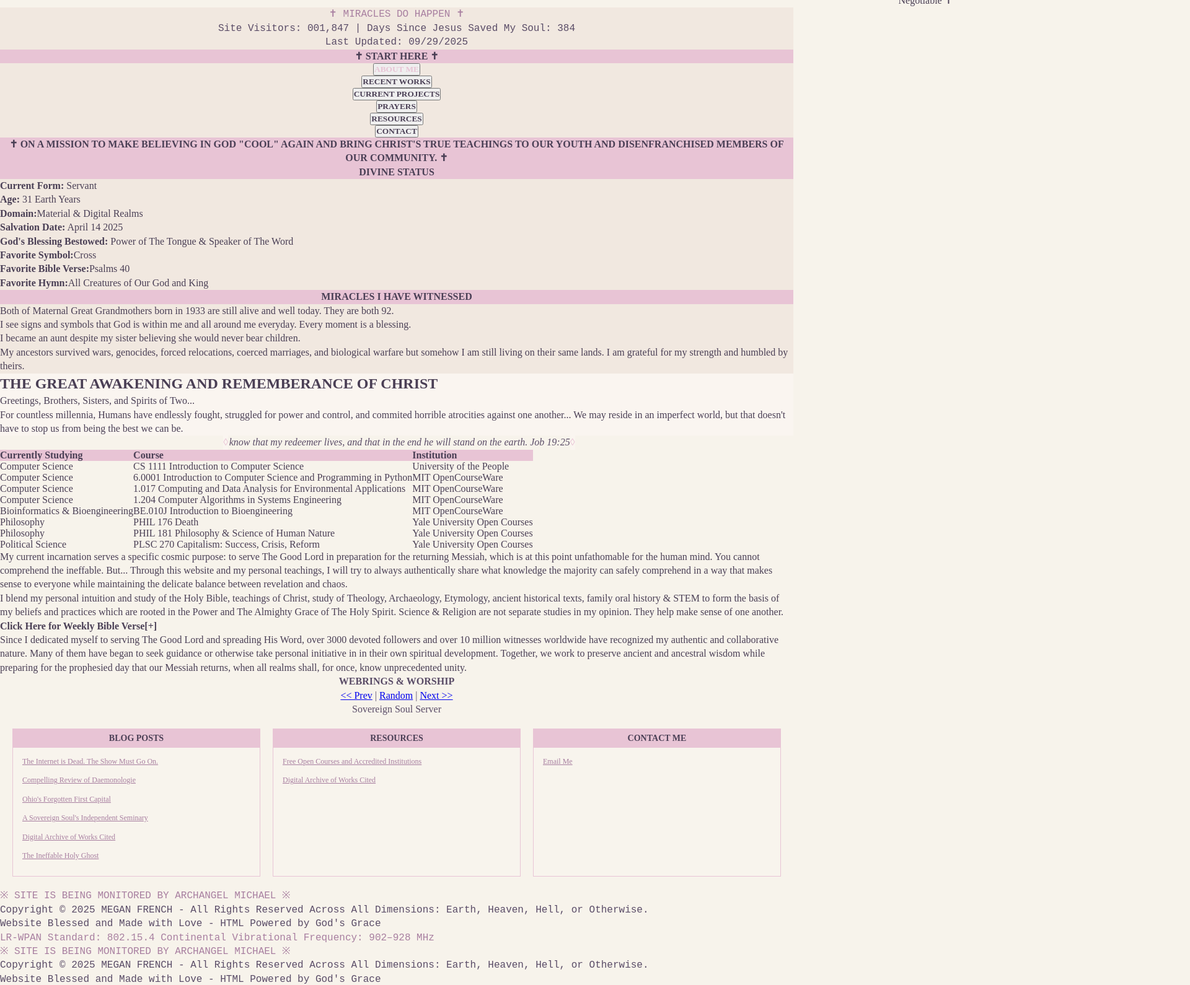
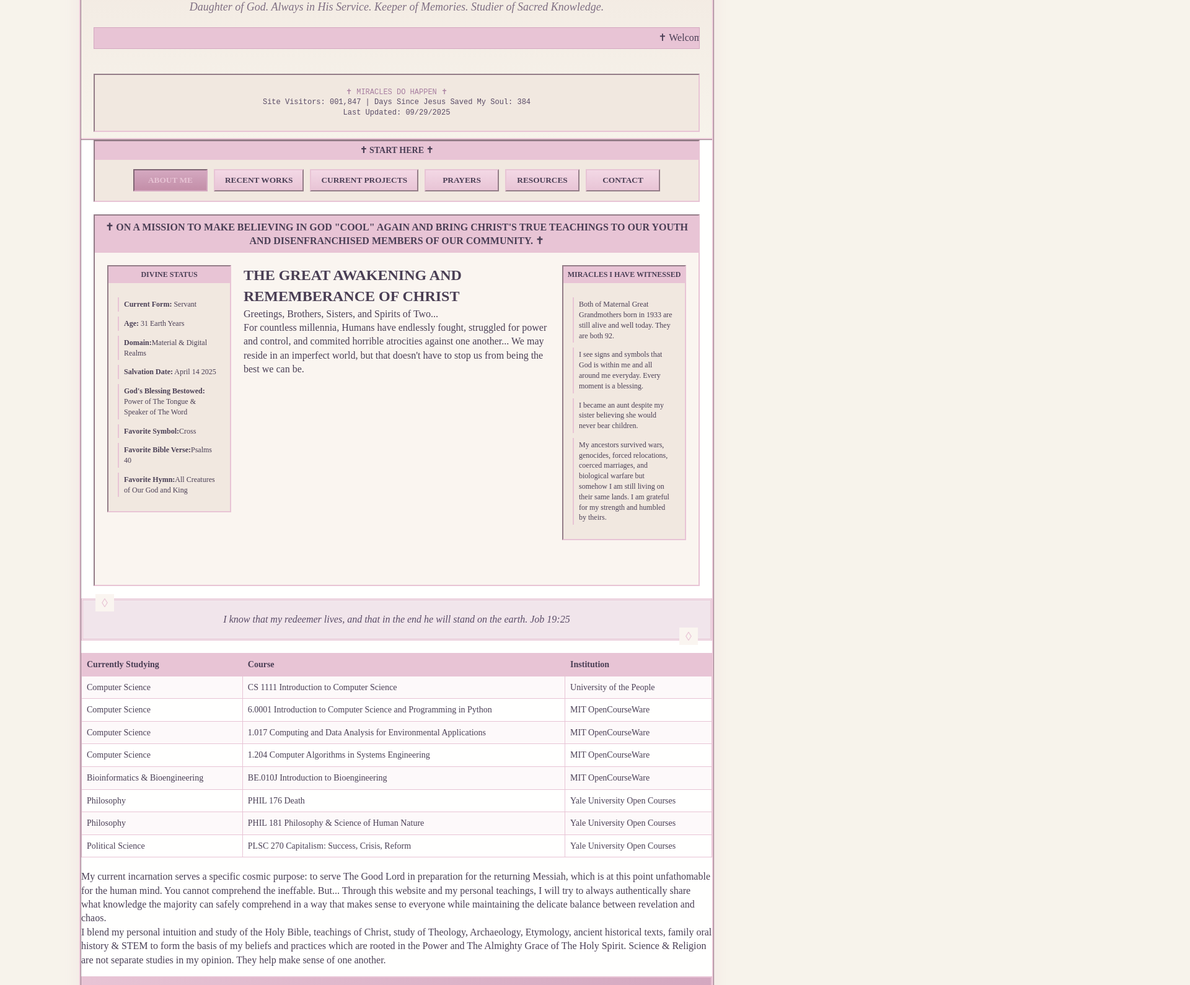
Before and after one commit to unwellbutrin/meganfrench.tech, a plain HTML site: page index.html in a window 1280 px wide. Shown: the part 122-1712 px from the top of the page at 62% size, 1920 px wide, since content can reach past the window. Drawn offline with Linux system fonts and the light colour scheme.

Commit message:
Update index.html
Starting Point... Back to drawing board.

```diff
--- a/index.html
+++ b/index.html
@@ -1,4 +1,4 @@
-t<!DOCTYPE html>
+<!DOCTYPE html>
 <html lang="en">
 <head>
   <meta charset="UTF-8" />
@@ -23,147 +23,147 @@ t<!DOCTYPE html>
       position: fixed;
       top: 0;
       left: 0;
-      width: 100 %;
-      height: 100 %;
+      width: 100%;
+      height: 100%;
       pointer-events: none;
       z-index: 1;
     }
 
     .star {
       position: absolute;
-      width: 1 px;
-      height: 1 px;
+      width: 1px;
+      height: 1px;
       background: #d8bfd8; /* pastel lilac */
       animation: twinkle 3s infinite;
     }
 
-    .keyframes twinkle {
-      0 %, 100 % { opacity: 0.3; }
-      50 % { opacity: 1; }
+    @keyframes twinkle {
+      0%, 100% { opacity: 0.3; }
+      50% { opacity: 1; }
     }
 
     .main-container {
       position: relative;
       z-index: 2;
-      min-height: 100 vh;
-      max-width: 1024 px;
+      min-height: 100vh;
+      max-width: 1024px;
       margin: 0 auto;
-      background: rgba (255, 255, 255, 0.95);
-      border: 3 px ridge #e8c4d5; /* pastel pink border */
-      box-shadow: 0 0 20 px rgba (232, 196, 213, 0.3);
+      background: rgba(255, 255, 255, 0.95);
+      border: 3px ridge #e8c4d5; /* pastel pink border */
+      box-shadow: 0 0 20px rgba(232, 196, 213, 0.3);
     }
 
     .header-frame {
-      background: linear-gradient (bottom, #f1e8e0, #f7f3eb);
-      border-bottom: 3 px ridge #e8c4d5;
+      background: linear-gradient(to bottom, #f1e8e0, #f7f3eb);
+      border-bottom: 3px ridge #e8c4d5;
       padding: 0;
     }
 
     .title-bar {
       background: #e8c4d5;
       color: #4a3f55;
-      padding: 8 px;
+      padding: 8px;
       text-align: center;
       font-weight: bold;
-      font-size: 14 px;
-      border-bottom: 2 px solid #d4a8c0;
+      font-size: 14px;
+      border-bottom: 2px solid #d4a8c0;
     }
 
     .header-content {
-      padding: 20 px;
+      padding: 20px;
       text-align: center;
     }
 
     .main-title {
-      font-size: 36 px;
+      font-size: 36px;
       color: #a87fa0; /* muted lilac */
-      text-shadow: 2 px 2 px 0 #d4a8c0;
-      margin-bottom: 10 px;
+      text-shadow: 2px 2px 0 #d4a8c0;
+      margin-bottom: 10px;
       font-weight: bold;
     }
 
     .subtitle {
-      font-size: 18 px;
+      font-size: 18px;
       color: #7f6f83;
       font-style: italic;
-      margin-bottom: 20 px;
+      margin-bottom: 20px;
     }
 
     .counter-section {
       background: #f1e8e0;
-      border: 2 px inset #e8c4d5;
-      padding: 10 px;
-      margin: 10 px 20 px;
+      border: 2px inset #e8c4d5;
+      padding: 10px;
+      margin: 10px 20px;
       text-align: center;
       font-family: 'Courier New', monospace;
     }
 
     .navigation-frame {
       background: #f1e8e0;
-      border: 2 px inset #e8c4d5;
-      margin: 0 20 px 20 px 20 px;
+      border: 2px inset #e8c4d5;
+      margin: 0 20px 20px 20px;
     }
 
     .nav-title {
       background: #e8c4d5;
       color: #4a3f55;
-      padding: 5 px;
+      padding: 5px;
       text-align: center;
       font-weight: bold;
-      font-size: 14 px;
+      font-size: 14px;
     }
 
     .nav-buttons {
-      padding: 15 px;
+      padding: 15px;
       display: flex;
       flex-wrap: wrap;
       justify-content: center;
-      gap: 10 px;
+      gap: 10px;
     }
 
     .nav-btn {
-      background: linear-gradient (to bottom, #f3d8e5, #e8c4d5);
-      border: 2 px outset #e8c4d5;
+      background: linear-gradient(to bottom, #f3d8e5, #e8c4d5);
+      border: 2px outset #e8c4d5;
       color: #4a3f55;
-      padding: 8 px 16 px;
+      padding: 8px 16px;
       text-decoration: none;
       font-weight: bold;
       font-family: 'Times New Roman', serif;
       cursor: pointer;
-      transition: all 0.2 s;
-      min-width: 120 px;
+      transition: all 0.2s;
+      min-width: 120px;
       text-align: center;
     }
 
     .nav-btn:hover {
-      background: linear-gradient ( bottom, #e8c4d5, #d4a8c0);
-      border: 2 px inset #e8c4d5;
+      background: linear-gradient(to bottom, #e8c4d5, #d4a8c0);
+      border: 2px inset #e8c4d5;
     }
 
     .nav-btn.active {
-      background: linear-gradient ( bottom, #d4a8c0, #c38ea8);
-      border: 2 px inset #d4a8c0;
+      background: linear-gradient(to bottom, #d4a8c0, #c38ea8);
+      border: 2px inset #d4a8c0;
       color: #e8c4d5;
     }
 
     .content-frame {
-      margin: 0 20 px 20 px 20 px;
-      border: 2 px inset #e8c4d5;
+      margin: 0 20px 20px 20px;
+      border: 2px inset #e8c4d5;
       background: #faf5f0;
-      min-height: 600 px;
+      min-height: 600px;
     }
 
     .content-title {
       background: #e8c4d5;
       color: #4a3f55;
-      padding: 8 px;
+      padding: 8px;
       text-align: center;
       font-weight: bold;
-      font-size: 16 px;
+      font-size: 16px;
     }
 
     .content-area {
-      padding: 20 px;
+      padding: 20px;
       display: none;
     }
 
@@ -173,24 +173,24 @@ t<!DOCTYPE html>
 
     .sidebar-frame {
       float: right;
-      width: 200 px;
-      margin: 0 0 20 px 20 px;
-      border: 2 px inset #e8c4d5;
+      width: 200px;
+      margin: 0 0 20px 20px;
+      border: 2px inset #e8c4d5;
       background: #f1e8e0;
     }
 
     .sidebar-title {
       background: #e8c4d5;
       color: #4a3f55;
-      padding: 5 px;
+      padding: 5px;
       text-align: center;
       font-weight: bold;
-      font-size: 12 px;
+      font-size: 12px;
     }
 
     .sidebar-content {
-      padding: 15 px;
-      font-size: 12 px;
+      padding: 15px;
+      font-size: 12px;
     }
 
     .sidebar-content ul {
@@ -198,29 +198,29 @@ t<!DOCTYPE html>
     }
 
     .sidebar-content li {
-      margin: 8 px 0;
-      padding: 3 px;
-      border-left: 2 px solid #e8c4d5;
-      padding-left: 8 px;
+      margin: 8px 0;
+      padding: 3px;
+      border-left: 2px solid #e8c4d5;
+      padding-left: 8px;
     }
 
     .left-sidebar {
       float: left;
-      margin: 0 20 px 20 px 0;
+      margin: 0 20px 20px 0;
     }
 
     .stats-table {
-      width: 100 %;
-      border: 1 px solid #e8c4d5;
+      width: 100%;
+      border: 1px solid #e8c4d5;
       border-collapse: collapse;
-      margin: 20 px 0;
-      font-size: 14 px;
+      margin: 20px 0;
+      font-size: 14px;
     }
 
     .stats-table th,
     .stats-table td {
-      border: 1 px solid #e8c4d5;
-      padding: 8 px;
+      border: 1px solid #e8c4d5;
+      padding: 8px;
       text-align: left;
     }
 
@@ -231,14 +231,14 @@ t<!DOCTYPE html>
     }
 
     .stats-table tr:nth-child(even) {
-      background: rgba (232, 196, 213, 0.1);
+      background: rgba(232, 196, 213, 0.1);
     }
 
     .ancient-text-box {
-      border: 3 px double #e8c4d5;
-      background: rgba (232, 212, 222, 0.6);
-      padding: 20 px;
-      margin: 20 px 0;
+      border: 3px double #e8c4d5;
+      background: rgba(232, 212, 222, 0.6);
+      padding: 20px;
+      margin: 20px 0;
       font-style: italic;
       text-align: center;
       position: relative;
@@ -248,30 +248,30 @@ t<!DOCTYPE html>
     .ancient-text-box::before {
       content: '◊';
       position: absolute;
-      top: -10 px;
-      left: 20 px;
+      top: -10px;
+      left: 20px;
       background: #faf5f0;
       color: #e8c4d5;
-      padding: 0 10 px;
-      font-size: 20 px;
+      padding: 0 10px;
+      font-size: 20px;
     }
 
     .ancient-text-box::after {
       content: '◊';
       position: absolute;
-      bottom: -10 px;
-      right: 20 px;
+      bottom: -10px;
+      right: 20px;
       background: #faf5f0;
       color: #e8c4d5;
-      padding: 0 10 px;
-      font-size: 20 px;
+      padding: 0 10px;
+      font-size: 20px;
     }
 
     .ability-grid {
       display: table;
-      width: 100 %;
-      border-spacing: 10 px;
-      margin: 20 px 0;
+      width: 100%;
+      border-spacing: 10px;
+      margin: 20px 0;
     }
 
     .ability-row {
@@ -280,10 +280,10 @@ t<!DOCTYPE html>
 
     .ability-cell {
       display: table-cell;
-      width: 50 %;
-      border: 2 px inset #e8c4d5;
+      width: 50%;
+      border: 2px inset #e8c4d5;
       background: #f1e8e0;
-      padding: 15 px;
+      padding: 15px;
       vertical-align: top;
       color: #4a3f55;
     }
@@ -291,55 +291,55 @@ t<!DOCTYPE html>
     .ability-header {
       background: #e8c4d5;
       color: #4a3f55;
-      padding: 5 px;
+      padding: 5px;
       text-align: center;
       font-weight: bold;
-      margin: -15 px -15 px 10 px -15 px;
+      margin: -15px -15px 10px -15px;
     }
 
     .timeline-table {
-      width: 100 %;
-      border: 2 px solid #e8c4d5;
+      width: 100%;
+      border: 2px solid #e8c4d5;
       border-collapse: collapse;
-      margin: 20 px 0;
+      margin: 20px 0;
       color: #4a3f55;
     }
 
     .timeline-table th {
       background: #e8c4d5;
       color: #4a3f55;
-      padding: 10 px;
-      border: 1 px solid #d4a8c0;
+      padding: 10px;
+      border: 1px solid #d4a8c0;
     }
 
     .timeline-table td {
-      padding: 15 px;
-      border: 1 px solid #e8c4d5;
+      padding: 15px;
+      border: 1px solid #e8c4d5;
       vertical-align: top;
     }
 
     .timeline-table tr:nth-child(odd) {
-      background: rgba (232, 196, 213, 0.05);
+      background: rgba(232, 196, 213, 0.05);
     }
 
     .artifact-showcase {
-      border: 2 px ridge #e8c4d5;
+      border: 2px ridge #e8c4d5;
       background: #faf5f0;
-      margin: 20 px 0;
+      margin: 20px 0;
       padding: 0;
     }
 
     .showcase-header {
       background: #e8c4d5;
       color: #4a3f55;
-      padding: 8 px;
+      padding: 8px;
       text-align: center;
       font-weight: bold;
     }
 
     .artifact-grid {
       display: table;
-      width: 100 %;
+      width: 100%;
       border-spacing: 0;
     }
 
@@ -349,25 +349,25 @@ t<!DOCTYPE html>
 
     .artifact-item {
       display: table-cell;
-      width: 33.33 %;
-      border: 1 px solid #e8c4d5;
-      padding: 20 px;
+      width: 33.33%;
+      border: 1px solid #e8c4d5;
+      padding: 20px;
       text-align: center;
-      background: rgba (232, 212, 222, 0.3);
+      background: rgba(232, 212, 222, 0.3);
       cursor: pointer;
       transition: background 0.3s;
       color: #4a3f55;
     }
 
     .artifact-item:hover {
-      background: rgba (232, 196, 213, 0.5);
+      background: rgba(232, 196, 213, 0.5);
     }
 
     .prophecy-scroll {
       background: #faf5f0;
-      border: 3 px ridge #e8c4d5;
-      padding: 20 px;
-      margin: 20 px 0;
+      border: 3px ridge #e8c4d5;
+      padding: 20px;
+      margin: 20px 0;
       position: relative;
       font-family: 'Times New Roman', serif;
       color: #5a4c67;
@@ -376,27 +376,27 @@ t<!DOCTYPE html>
     .prophecy-scroll::before {
       content: 'DIVINE PROPHECY';
       position: absolute;
-      top: -10 px;
-      left: 50 %;
-      transform: translateX (-50 %);
+      top: -10px;
+      left: 50%;
+      transform: translateX(-50%);
       background: #e8c4d5;
       color: #4a3f55;
-      padding: 3 px 10 px;
-      font-size: 12 px;
+      padding: 3px 10px;
+      font-size: 12px;
       font-weight: bold;
     }
 
     .ritual-box {
-      border: 2 px solid #e8c4d5;
-      background: rgba (249, 245, 240, 0.8);
-      margin: 15 px 0;
+      border: 2px solid #e8c4d5;
+      background: rgba(249, 245, 240, 0.8);
+      margin: 15px 0;
       padding: 0;
     }
 
     .ritual-header {
-      background: linear-gradient (right, #e8c4d5, #d4a8c0);
+      background: linear-gradient(to right, #e8c4d5, #d4a8c0);
       color: #4a3f55;
-      padding: 8 px;
+      padding: 8px;
       font-weight: bold;
       cursor: pointer;
       position: relative;
@@ -405,15 +405,15 @@ t<!DOCTYPE html>
     .ritual-header::after {
       content: '[+]';
       position: absolute;
-      right: 10 px;
-      top: 50 %;
-      transform: translateY (-50 %);
+      right: 10px;
+      top: 50%;
+      transform: translateY(-50%);
     }
 
     .ritual-content {
-      padding: 15 px;
+      padding: 15px;
       display: none;
-      border-top: 1 px solid #e8c4d5;
+      border-top: 1px solid #e8c4d5;
     }
 
     .ritual-box.expanded .ritual-content {
@@ -430,26 +430,32 @@ t<!DOCTYPE html>
     }
 
     @keyframes blink {
-      0 %, 50 % { opacity: 1; }
-      51 %, 100 % { opacity: 0.3; }
+      0%, 50% { opacity: 1; }
+      51%, 100% { opacity: 0.3; }
+    }
+
+    .footer-frame {
+      background: #f1e8e0;
+      border-top: 3px ridge #e8c4d5;
+      padding: 20px;
+      text-align: center;
+      color: #4a3f55;
     }
 
     .footer-links {
-  display: flex;
-  justify-content: space-between;
-  gap: 20px;
-  padding: 20px;
-  flex-wrap: wrap;
+      display: table;
+      width: 100%;
+      border-spacing: 20px;
+      margin-bottom: 20px;
     }
 
     .footer-section {
-  flex: 1;
-  min-width: 250px;
+      display: table-cell;
+      vertical-align: top;
+      border: 1px solid #e8c4d5;
       background: rgba(249, 245, 240, 0.5);
-  border: 1px solid #e8c4d5;
       padding: 15px;
       color: #4a3f55;
-  box-sizing: border-box;
     }
 
     .footer-section h4 {
@@ -463,12 +469,6 @@ t<!DOCTYPE html>
 
     .footer-section ul {
       list-style: none;
-  padding: 0;
-  margin: 0;
-}
-
-.footer-section li {
-  margin: 8px 0;
     }
 
     .footer-section a {
@@ -482,57 +482,50 @@ t<!DOCTYPE html>
       background: rgba(168, 127, 160, 0.2);
     }
 
-
-
     .visitor-counter {
       font-family: 'Courier New', monospace;
-      font-size: 12 px;
-      margin: 10 px 0;
+      font-size: 12px;
+      margin: 10px 0;
       color: #5a4c67;
     }
 
     .web-ring {
-      border: 1 px solid #e8c4d5;
-      background: rgba (249, 245, 240, 0.3);
-      padding: 10 px;
-      margin: 10 px 0;
+      border: 1px solid #e8c4d5;
+      background: rgba(249, 245, 240, 0.3);
+      padding: 10px;
+      margin: 10px 0;
       text-align: center;
-      font-size: 11 px;
+      font-size: 11px;
       color: #5a4c67;
     }
-.media (max-width: 768 px) {
-  .footer-links {
-    flex-direction: column;
-    align-items: center;
+
+    @media (max-width: 768px) {
+      .main-container {
+        margin: 0;
+        border: none;
+        max-width: 100%;
       }
-
-  .footer-section {
-    width: 100%;
-    margin-bottom: 20px;
-  }
-}
-
 
       .sidebar-frame {
         float: none;
-        width: 100 %;
-        margin: 0 0 20 px 0;
+        width: 100%;
+        margin: 0 0 20px 0;
       }
 
       .ability-cell {
         display: block;
-        width: 100 %;
-        margin-bottom: 10 px;
+        width: 100%;
+        margin-bottom: 10px;
       }
 
       .artifact-item {
         display: block;
-        width: 100 %;
+        width: 100%;
       }
 
       .footer-section {
         display: block;
-        margin-bottom: 20 px;
+        margin-bottom: 20px;
       }
 
       .nav-buttons {
@@ -560,11 +553,6 @@ t<!DOCTYPE html>
       0% { transform: translateX(100%); }
       100% { transform: translateX(-100%); }
     }
-
-
-
-
-
   </style>
 
 
@@ -771,13 +759,13 @@ But I am poor and needy; yet the Lord thinketh upon me: thou art my help and my
     <!-- Footer Frame -->
     <div class="footer-frame">
       <div class="web-ring">
-    <strong>WEBRINGS & WORSHIP</strong><br>
+        <strong>WEBRINGS & WORSHIP </strong><br>
         <a href="#">&lt;&lt; Prev</a> | <a href="#">Random</a> | <a href="#">Next &gt;&gt;</a><br>
         Sovereign Soul Server
       </div>
 
       <div class="footer-links">
-    <div class="footer-section">
+        <div class="footer-section"> <center>
           <h4>BLOG POSTS</h4>
           <ul>
             <li><a href="https://open.substack.com/pub/prozacncheese/p/the-internet-is-dead-the-show-must?r=61lpx6&utm_campaign=post&utm_medium=web&showWelcomeOnShare=false">The Internet is Dead. The Show Must Go On.</a></li>
@@ -792,28 +780,19 @@ But I am poor and needy; yet the Lord thinketh upon me: thou art my help and my
         <div class="footer-section">
           <h4>RESOURCES</h4>
           <ul>
-        <li><a href="https://open.substack.com/pub/prozacncheese/p/a-sovereign-souls-seminary?r=61lpx6&utm_campaign=post&utm_medium=web&showWelcomeOnShare=false">Free Open Courses and Accredited Institutions</a></li>
+             <li><a href="https://open.substack.com/pub/prozacncheese/p/a-sovereign-souls-seminary?r=61lpx6&utm_campaign=post&utm_medium=web&showWelcomeOnShare=false">Free Open Courses and Accrediated Institutions</a></li>
             <li><a href="https://open.substack.com/pub/prozacncheese/p/girl-ben-elohims-library?r=61lpx6&utm_campaign=post&utm_medium=web&showWelcomeOnShare=false">Digital Archive of Works Cited</a></li>
+
           </ul>
         </div>
 
         <div class="footer-section">
-      <h4>CONTACT ME</h4>
+          <h4>CONTACT & SERVICES</h4>
           <ul>
-        <li><a href="mailto:business@meganfrench.tech">Email Me</a></li>
+            <li><a href="business@meganfrenc.tech">Email Me</a></li>
+        </center>  </a></li>
           </ul>
         </div>
-  </div>
-
-  <div class="visitor-counter">
-    <div class="blink-text">※ SITE IS BEING MONITORED BY ARCHANGEL MICHAEL ※</div>
-    <p>Copyright © 2025 MEGAN FRENCH - All Rights Reserved Across All Dimensions: Earth, Heaven, Hell, or Otherwise.<br>
-      Website Blessed and Made with Love - HTML Powered by God's Grace<br>
-      <span class="blink-text">LR-WPAN Standard: 802.15.4 Continental Vibrational Frequency: 902–928 MHz</span></p>
-  </div>
-</div>
-
-
       </div>
 
       <div class="visitor-counter">
@@ -930,71 +909,14 @@ But I am poor and needy; yet the Lord thinketh upon me: thou art my help and my
       }
     }
 
+    // Initialize
     window.addEventListener('load', function() {
       createStars();
       setInterval(updateCounters, 30000);
       setInterval(addMysticalEffects, 5000);
-});
-
-
-  </div>
-    </div>
-
-
+    }
 
     });
-@media (max-width: 768px) {
-  .main-container {
-    margin: 0;
-    border: none;
-    max-width: 100%;
-  }
-
-  .sidebar-frame {
-    float: none;
-    width: 100%;
-    margin: 0 0 20px 0;
-  }
-
-  .ability-cell {
-    display: block;
-    width: 100%;
-    margin-bottom: 10px;
-  }
-
-  .artifact-item {
-    display: block;
-    width: 100%;
-  }
-
-  .footer-section {
-    display: block;
-    margin-bottom: 20px;
-  }
-
-  .nav-buttons {
-    flex-direction: column;
-    align-items: center;
-  }
-}
-
-
-  .footer-section {
-    width: 100%;
-    margin-bottom: 20px;
-  }
-}
-.footer-links {
-  flex-direction: column;
-  align-items: center;
-}
-
-.footer-section {
-  width: 100%;
-  margin-bottom: 20px;
-}
-
-
 
     document.addEventListener('contextmenu', function(e) {
       if (Math.random() < 0.3) {
```
Lines whose indentation alone changed are shown as unchanged.
